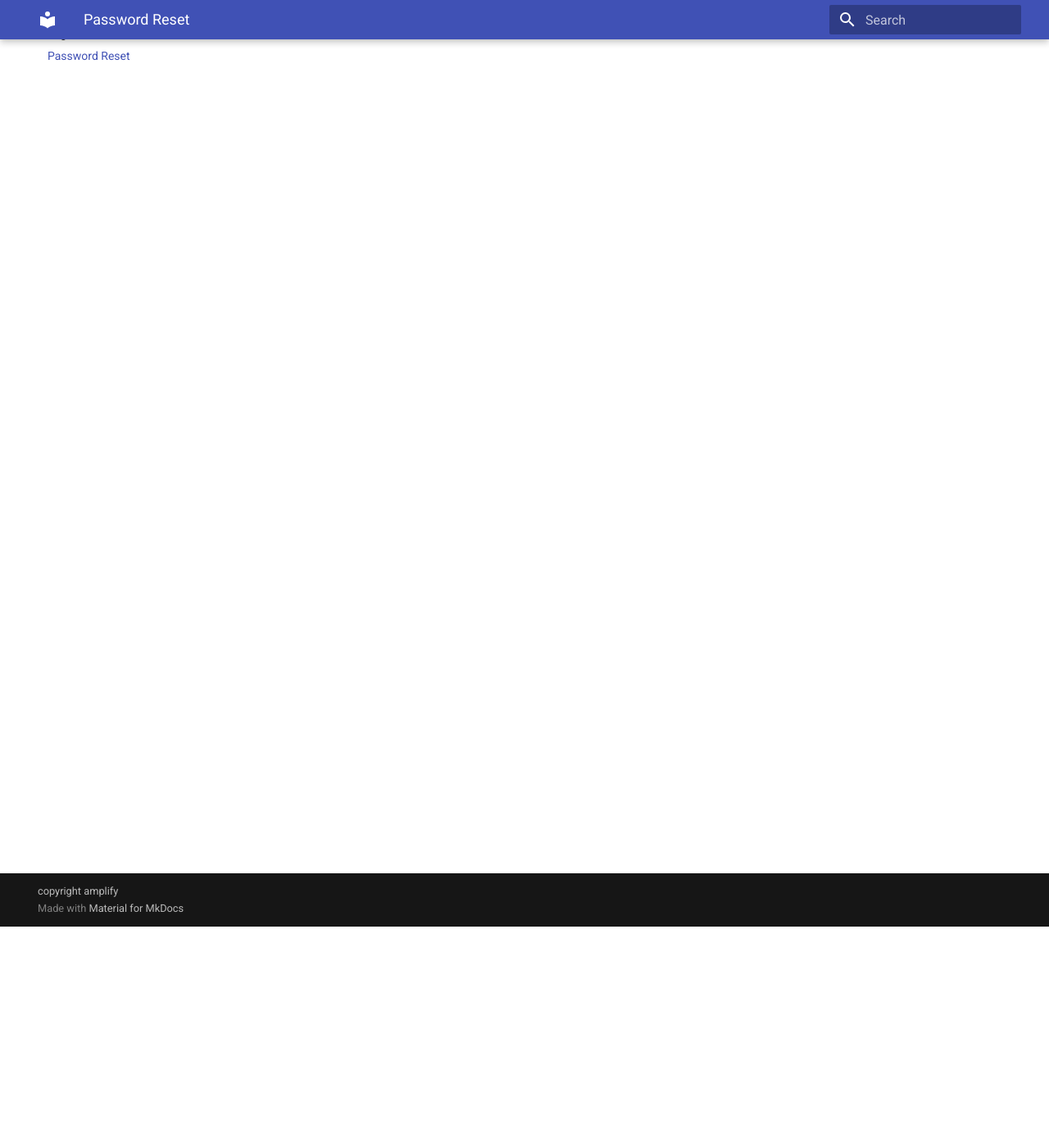
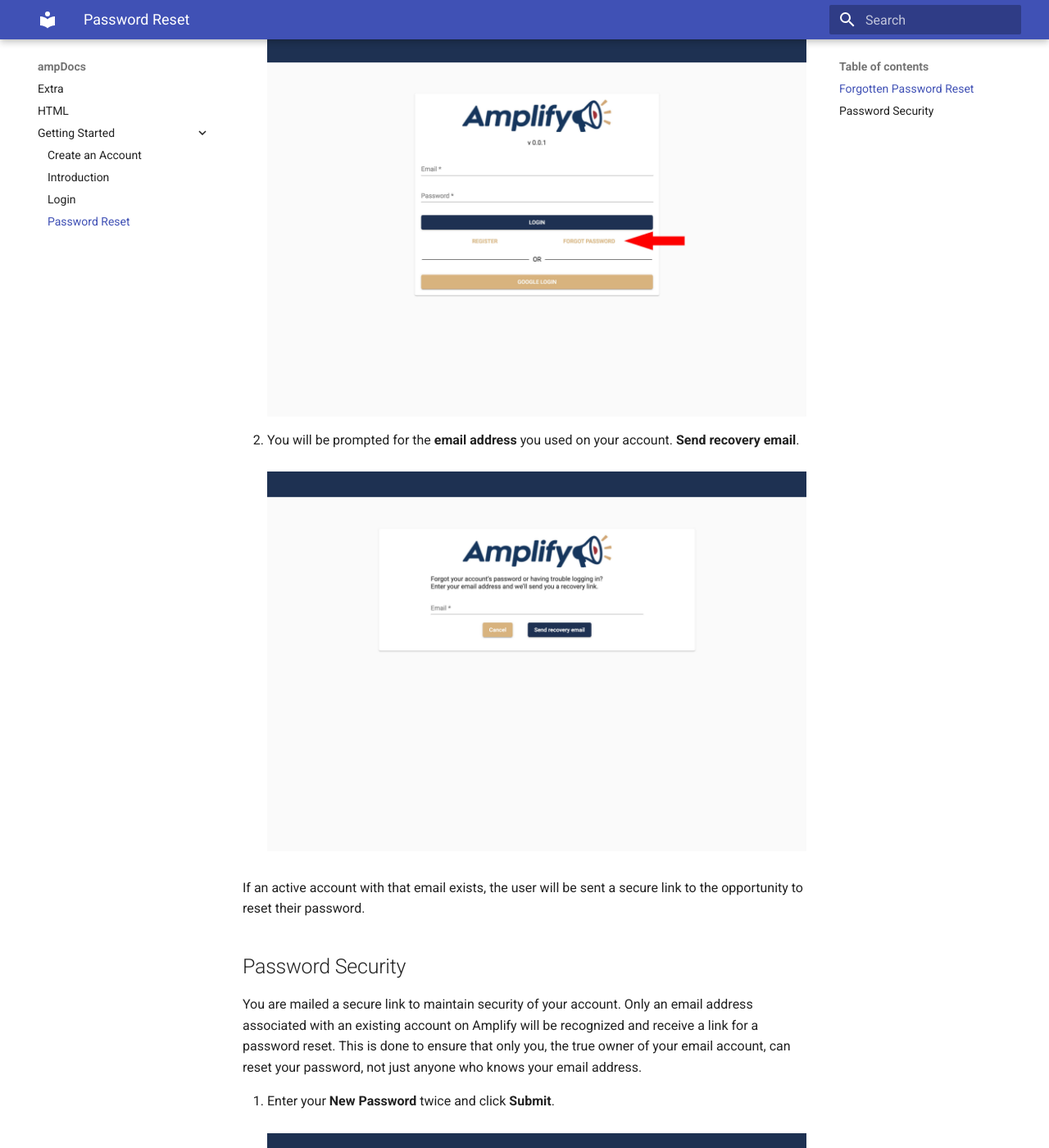
Before and after one commit to ogiovanniruiz/ampDocs, an MkDocs documentation site: the page built from docs/Getting Started/password-reset.md, in a window 1280 px wide and 1400 px high, scrolled down 270 px. Shown: the whole window at 82% size. Built offline with MkDocs 1.6.1 and Material for MkDocs 9.7.7, drawn with Linux system fonts in a browser that asks for light colours; some of the changed text lies outside the part shown.

Commit message:
Update Getting Started “password-reset”

```diff
--- a/docs/Getting Started/password-reset.md
+++ b/docs/Getting Started/password-reset.md
@@ -5,3 +5,23 @@ thumbnail: false
 layout: docs
 ---
 # Password Reset
+
+## Forgotten Password Reset
+
+1. If you  have forgotten your password, you can reset it when you are logged out by clicking **FORGOT PASSWORD**.
+<br><br>
+![](../../images/password-reset-step1.jpg)
+
+2. You will be prompted for the **email address** you used on your account. **Send recovery email**.
+<br><br>
+![](../../images/password-reset-step2.jpg)
+
+If an active account with that email exists, the user will be sent a secure link to the opportunity to reset their password.
+
+## Password Security
+
+You are mailed a secure link to maintain security of your account. Only an email address associated with an existing account on Amplify will be recognized and receive a link for a password reset. This is done to ensure that only you, the true owner of your email account, can reset your password, not just anyone who knows your email address.
+
+1. Enter your **New Password** twice and click **Submit**.
+<br><br>
+![](../../images/password-reset-step3.jpg)
```
